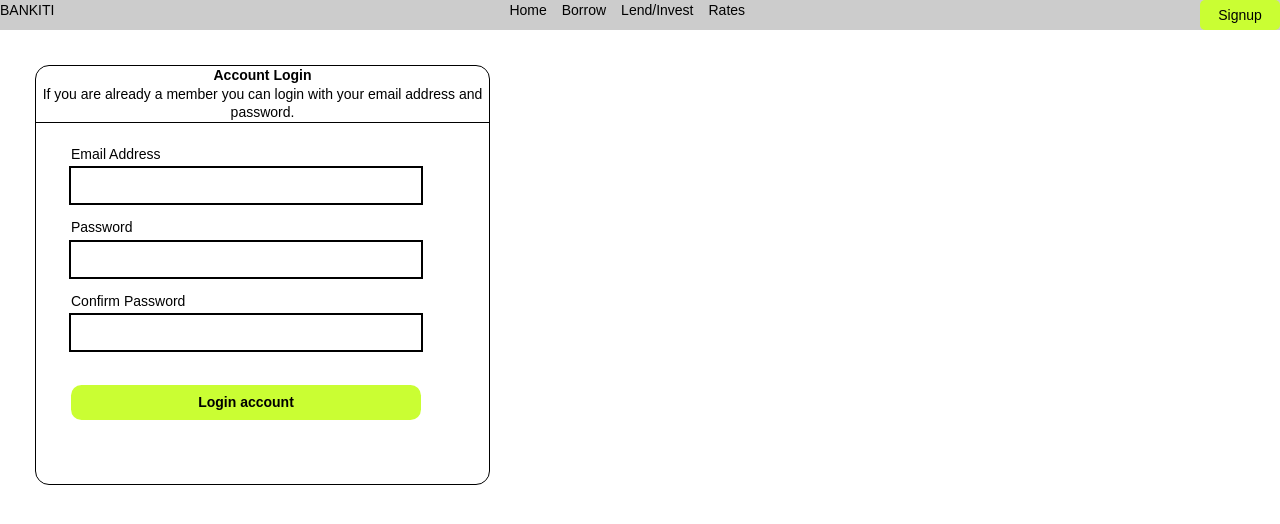
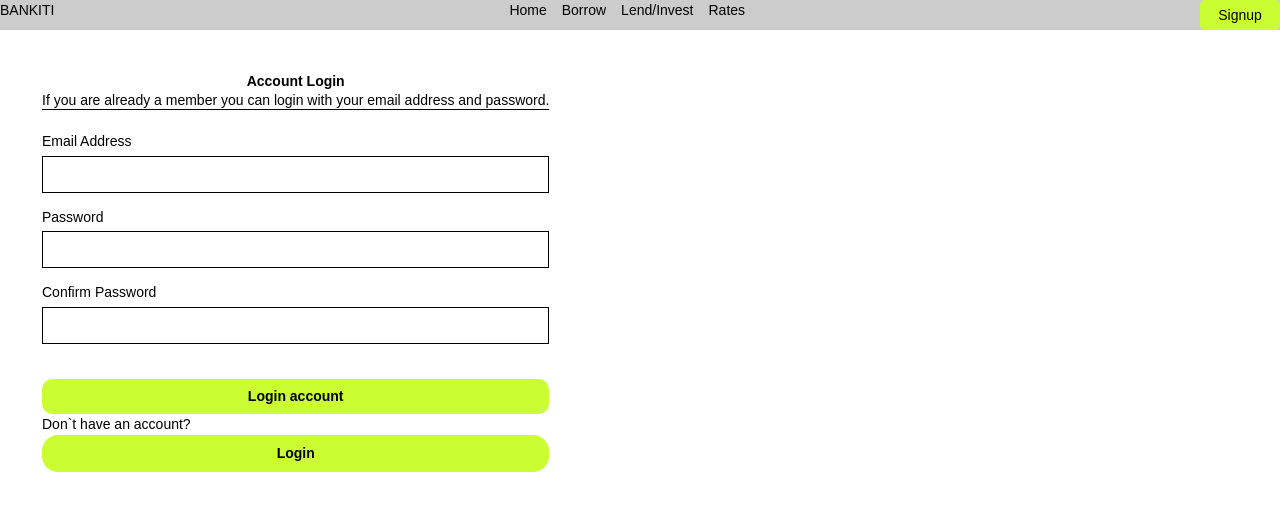
Before and after one commit to BANKITI/Finance-app-frontend-, a React (Vite) app in the folder finance-app/: page /login in a window 1280 px wide. Shown: the top 524 px of the page. Built offline with nearby package versions, Linux system fonts and the light colour scheme.

Commit message:
first commit

```diff
--- a/finance-app/src/components/Login.tsx
+++ b/finance-app/src/components/Login.tsx
@@ -1,10 +1,11 @@
 
-
+import { useNavigate } from 'react-router-dom'
 import { useState } from 'react';
 
 
 
 const Login = () => {
+    const navigate = useNavigate()
 
   const [formData, setFormData] = useState({
     email: '',
@@ -45,8 +46,8 @@ const Login = () => {
   return (
     <div >
 
-      <div className="flex items-center justify-center gap-10 flex-row-reverse ml-10 mt-10">
-      <div className="border rounded-2xl h-120 w-130">
+      <div className="m-5 p-7 flex gap-15 justify-center items-center ">
+      <div className=" ">
 
 
 
@@ -60,35 +61,38 @@ const Login = () => {
 
 
           <div className="mb-4">
-            <label className="block mb-1 font-medium ml-10">Email Address</label>
+            <label className="block mb-1 font-medium">Email Address</label>
             <input
               type="text"
               name="email"
               value={formData.email}
               onChange={handleChange}
-              className="w-100 px-4 py-2 ml-10 focus:ring-blue-400 focus:outline-none text-black focus: ring-2"
+              className="w-full px-4 py-2 border p-4  focus:ring-blue-400
+               focus:outline-none text-black focus:ring-2"
             />
           </div>
 
           <div className="mb-4">
-            <label className="block mb-1 font-medium ml-10">Password</label>
+            <label className="block mb-1 font-medium ">Password</label>
             <input
               type="password"
               name="password"
               value={formData.password}
               onChange={handleChange}
-              className="w-100 px-4 py-2 focus:ring-blue-400 focus:outline-none text-black focus: ring-2 ml-10"
+              className="w-full px-4 py-2 border p-4  focus:ring-blue-400
+               focus:outline-none text-black focus:ring-2"
             />
           </div>
 
           <div className="mb-4">
-            <label className="block mb-1 font-medium ml-10">Confirm Password</label>
+            <label className="block mb-1 font-medium ">Confirm Password</label>
             <input
               type="password"
               name="confirmPassword"
               value={formData.confirmPassword}
               onChange={handleChange}
-              className="w-100 px-4 py-2 ml-10 focus:ring-blue-400 focus:outline-none text-black focus: ring-2"
+              className="w-full px-4 py-2 border p-4  focus:ring-blue-400
+               focus:outline-none text-black focus:ring-2"
             />
           </div>
 
@@ -98,7 +102,7 @@ const Login = () => {
 
           <button
             type="submit"
-            className="w-100 bg-[#CAFE33] ml-10 text-black font-semibold py-2 px-4 rounded-xl "
+            className="w-full bg-[#CAFE33]  text-black font-semibold py-2 px-4 rounded-xl  "
           >
             Login account
 
@@ -112,6 +116,7 @@ const Login = () => {
 
         </form>
 
+        Don`t have an account? <div className='Log-button'><button onClick={() => navigate('/signup',{replace: true})}> <b>Login</b> </button></div>
 
 
       </div>
--- a/finance-app/src/pages/Home.tsx
+++ b/finance-app/src/pages/Home.tsx
@@ -268,9 +268,9 @@ const Home = () => {
       </div>
      <hr /><br />
 
-     <div className='flex items-center  gap-5'>
-      <p className='flex'><FaEnvelope/>bankiti@gmail.com</p>
-      <p className='flex'><FaPhone/>+233 xxxxxxxxx</p>
+     <div className='flex items-center  gap-1'>
+      <p className='flex'><FaEnvelope/>bankiti@gmail.com ||</p>
+      <p className='flex'><FaPhone/>+233 xxxxxxxxx ||</p>
       <p className='flex'><FaMapMarkerAlt/>Kumasi,Ghana</p>
 
      </div>
--- a/finance-app/src/pages/Signup.tsx
+++ b/finance-app/src/pages/Signup.tsx
@@ -67,7 +67,7 @@ const Signup = () => {
     <div className='m-5 p-7 flex gap-15 justify-center items-center'>
       <div>
        <form onSubmit={handleSubmit}>
-          <h2 >Become a member and enjoy exclusive premium advantages</h2><br />
+          <h2 >Become a member and enjoy exclusive premium advantages.</h2><br />
           <hr className="border border-black" /><br />
 
 
```
